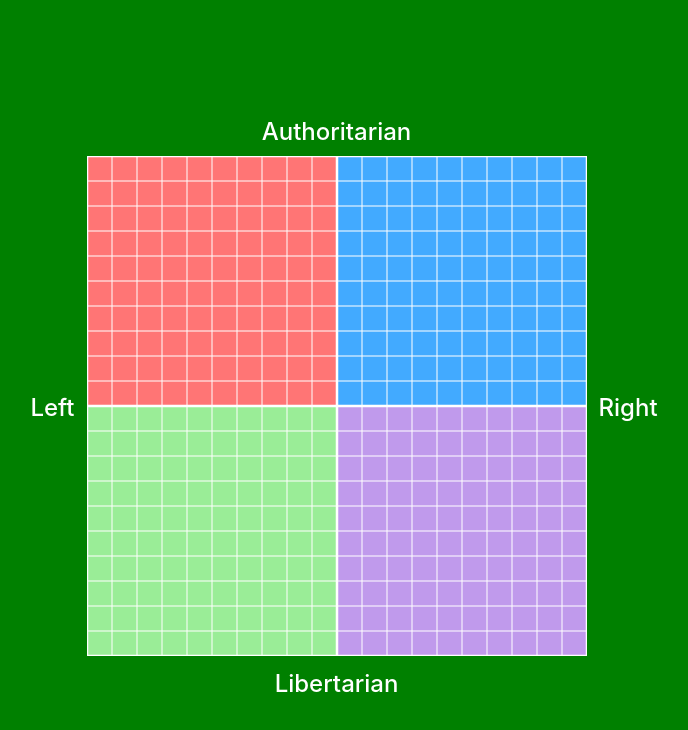
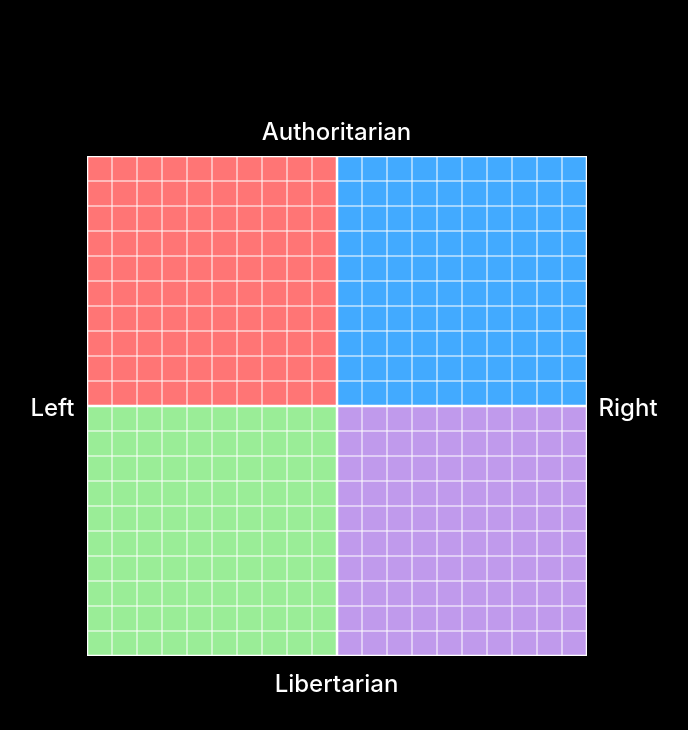
Before and after one commit to wistoff/embedded-politics, a website: page simulation/public/index.html in a window 1280 px wide. Shown: the whole page, without its empty margins (304-992 px from the left). Drawn offline with Linux system fonts and the light colour scheme.

Commit message:
Update style.css

```diff
--- a/simulation/public/style.css
+++ b/simulation/public/style.css
@@ -6,7 +6,7 @@ body {
   display: flex;
   justify-content: center;
   align-items: center;
-  background: green;
+  background: black;
   overflow: hidden;
 }
 
```
